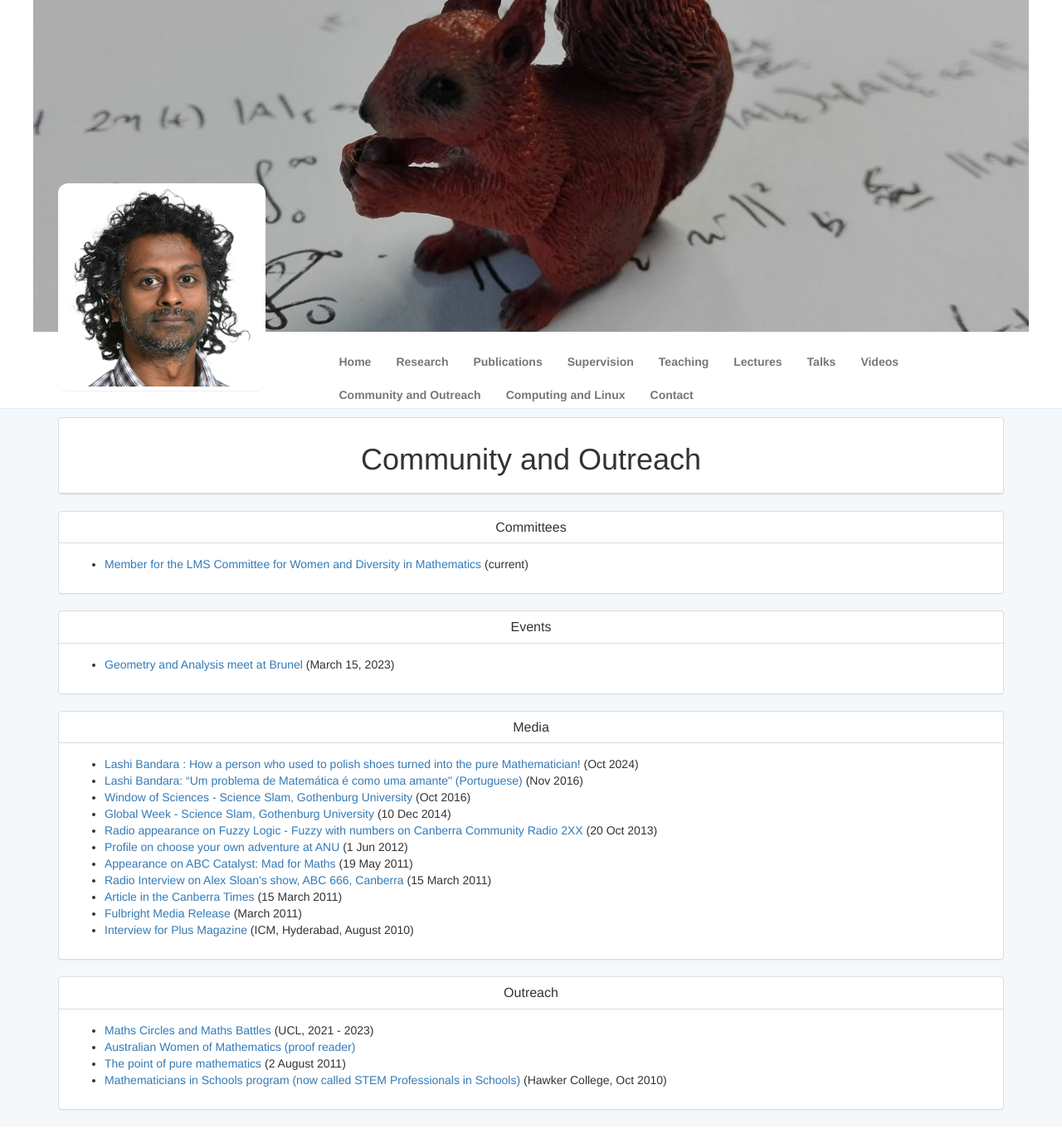
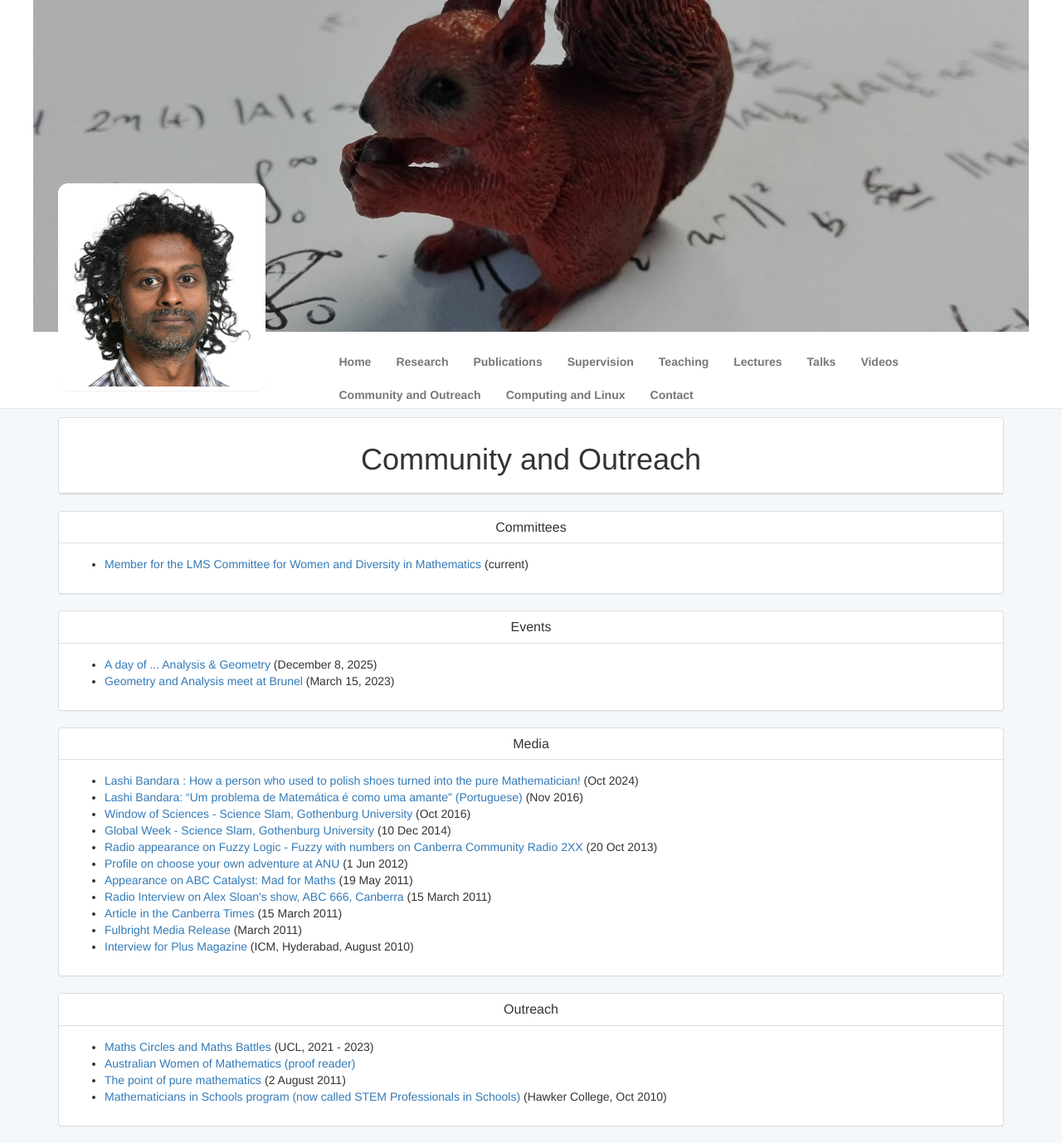
Before and after one commit to lashi-bandara/lashi-bandara.github.io, a Jekyll site: the page built from toc/outreach/index.html, in a window 1280 px wide. Shown: the whole page at 83% size. Built offline with Jekyll 4.4.1, drawn with Linux system fonts in a browser that asks for light colours.

Commit message:
added to index

```diff
--- a/toc/outreach/index.html
+++ b/toc/outreach/index.html
@@ -25,6 +25,9 @@ description: "Lashi Bandara - Media, Community and outreach"
   <div class="panel-body">
 
 	<ul>
+
+	<li> <a href="events/analysisandgeometrydeakin.html">A day of ... Analysis & Geometry</a> (December 8, 2025)
+        </li>
 	<li> <a href="events/geometryanalysisbrunel.html">Geometry and Analysis meet at Brunel</a> (March 15, 2023)
         </li>
   </div>
```
